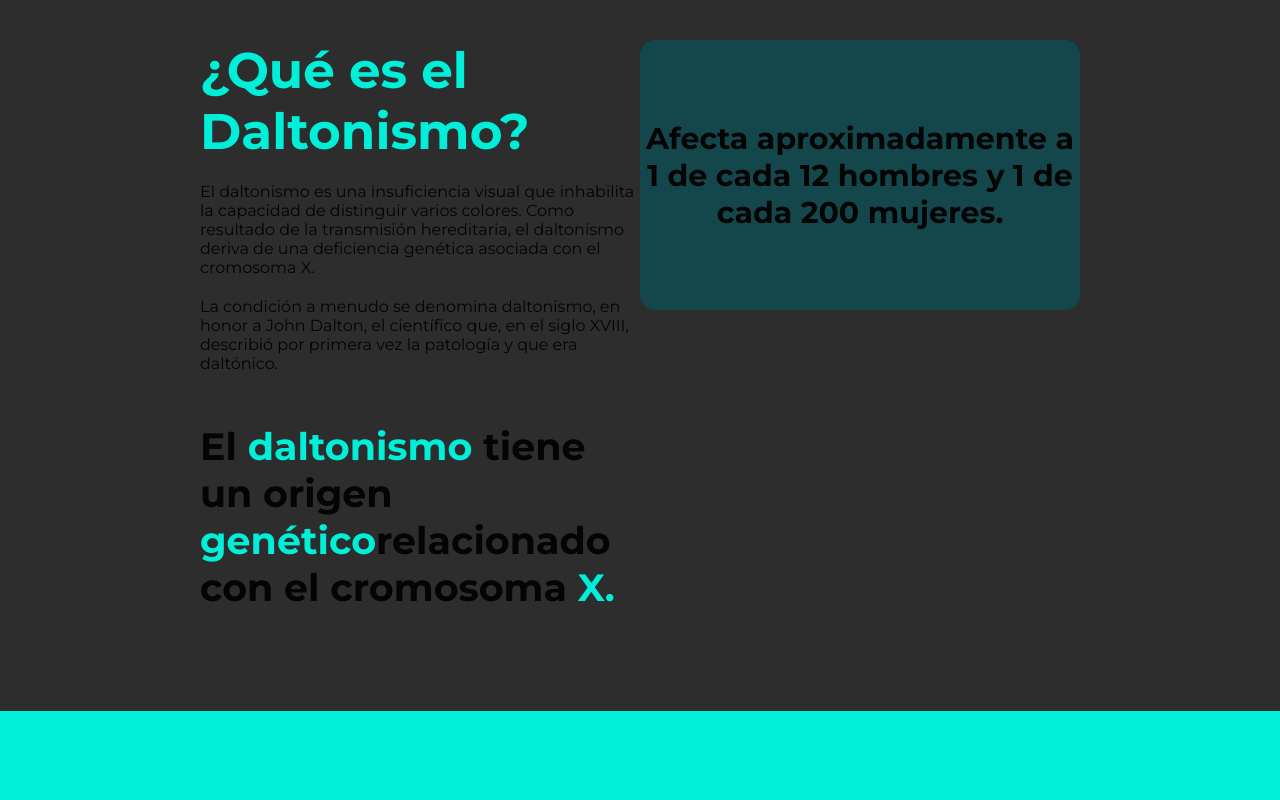
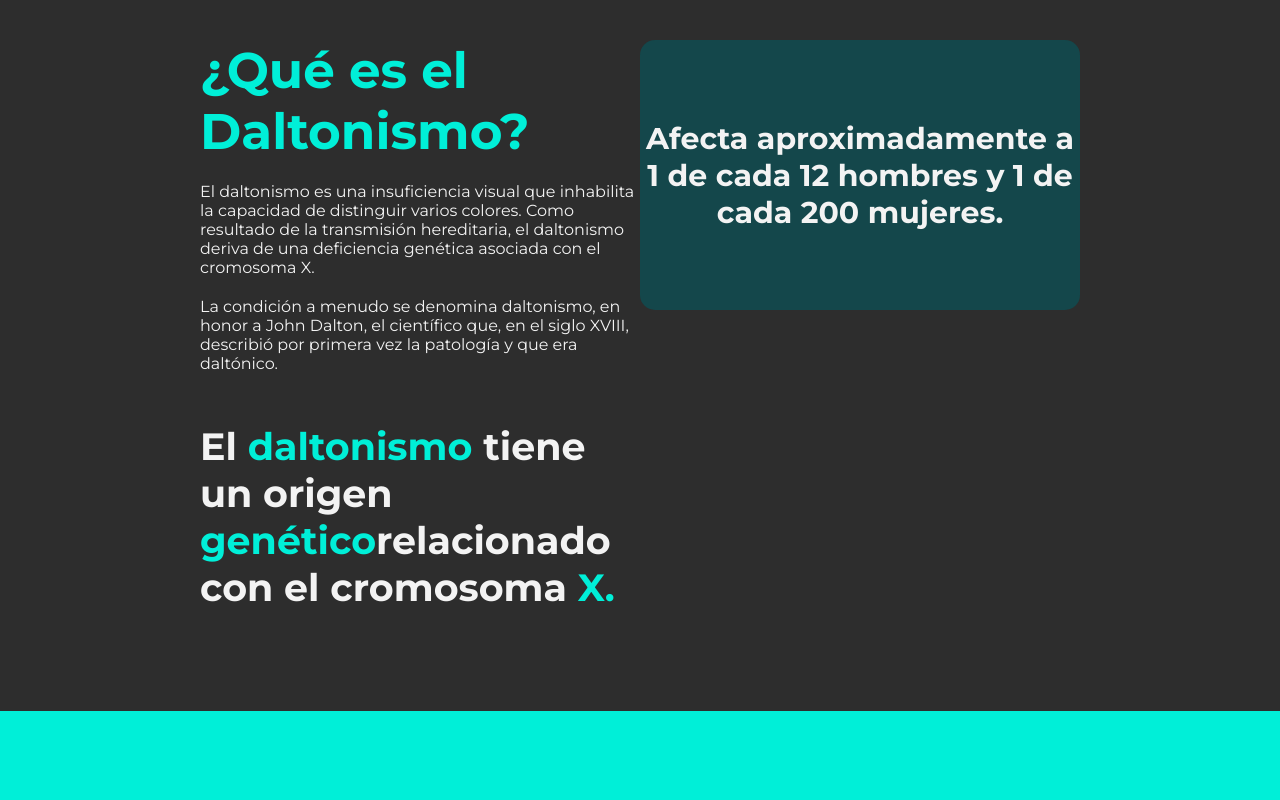
Before and after one commit to Benjamin-zalles/ViColor, a React (Vite) app: page / in a window 1280 px wide. Shown: the part 860-1660 px from the top of the page. Built offline with nearby package versions, Linux system fonts and the light colour scheme.

Commit message:
arreglando variable de color blanco

```diff
--- a/src/App.css
+++ b/src/App.css
@@ -21,7 +21,7 @@
 
   /* codigo de colores */
   --c-turquiose: #00EFD8;
-  --c-white: #050404;
+  --c-white: #F3F3F3;
   --c-cyan: #00CCDB;
   --c-dark: #2D2D2D;
   --c-darkCyan: #14474B;
```
